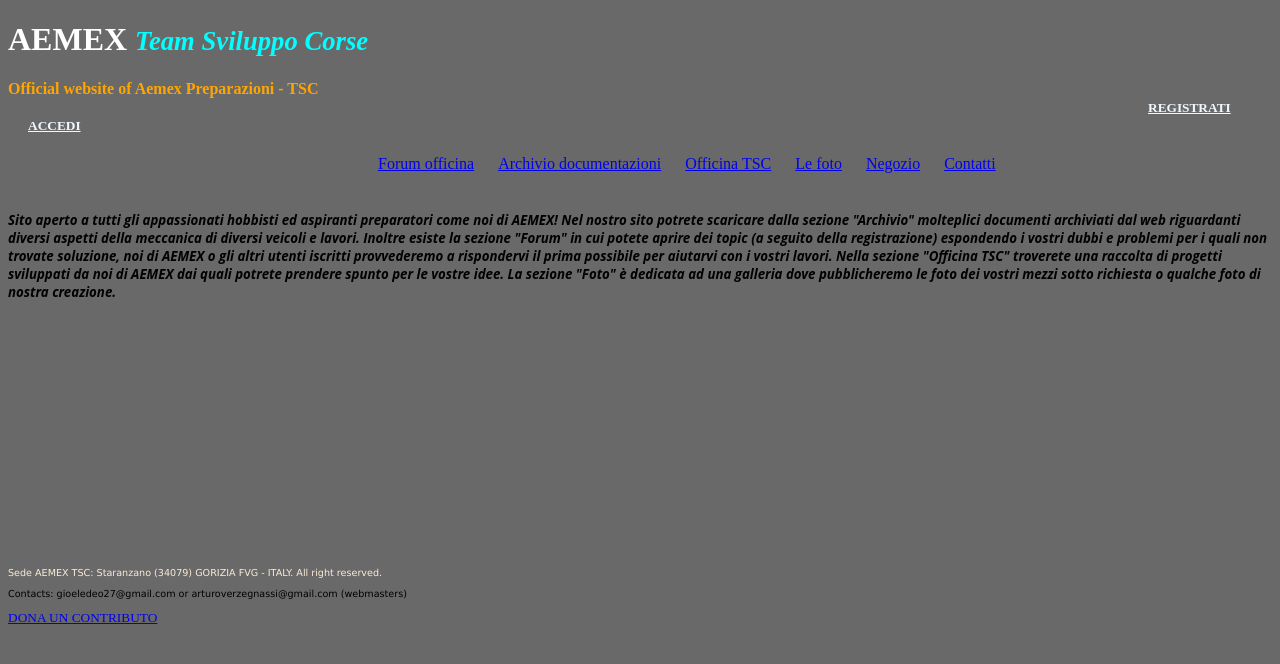
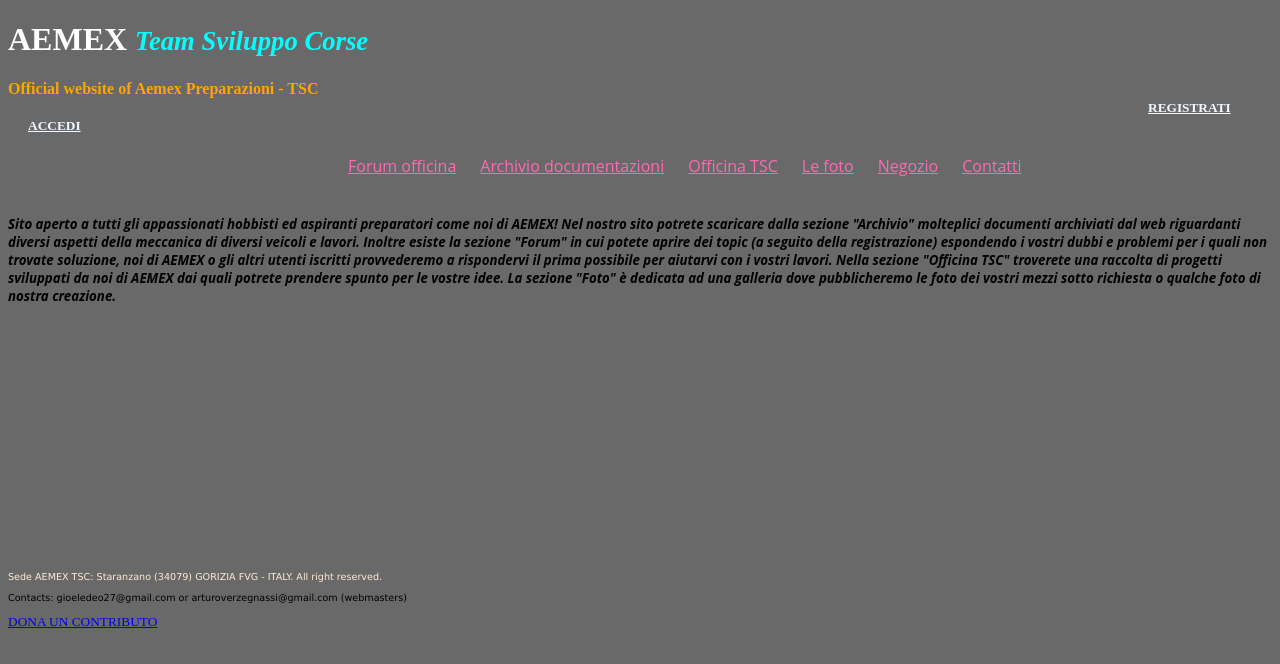
Before and after one commit to Gioeledeo/Aemex-WebSite, a plain HTML site: page index.html in a window 1280 px wide. Drawn offline with Linux system fonts and the light colour scheme.

Commit message:
Add files via upload

```diff
--- a/index.html
+++ b/index.html
@@ -30,12 +30,12 @@
         </h4>
 
         <ul id="nav-mobile" class="right hide-on-med-and-down">
-            <a href="forum.html" style="margin-left: 330px">Forum officina</a>
-            <a href="Filestorage.html" style="margin-left: 20px;">Archivio documentazioni</a>
-            <a href="officinaTSC.html" style="margin-left: 20px;">Officina TSC</a>
-            <a href="gallery.html" style="margin-left: 20px;">Le foto</a>
-            <a href="shop.html" style="margin-left: 20px;">Negozio</a>
-            <a href="shop.html" style="margin-left: 20px;">Contatti</a>
+            <a href="forum.html" style="margin-left:300px;color:hotpink;font-family:open sans;">Forum officina</a>
+            <a href="Filestorage.html" style="margin-left: 20px;color:hotpink;font-family:open sans;">Archivio documentazioni</a>
+            <a href="officinaTSC.html" style="margin-left: 20px;color:hotpink;font-family:open sans;">Officina TSC</a>
+            <a href="gallery.html" style="margin-left: 20px;color:hotpink;font-family:open sans;">Le foto</a>
+            <a href="shop.html" style="margin-left: 20px;color:hotpink;font-family:open sans;">Negozio</a>
+            <a href="shop.html" style="margin-left: 20px;color:hotpink;font-family:open sans;">Contatti</a>
         </ul>
     </nav>
 
```
